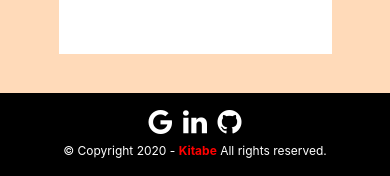
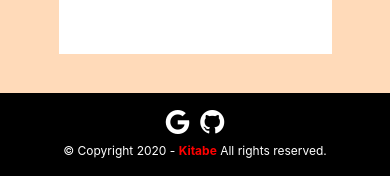
Before and after one commit to cleverpanther/Book_Recommendation_Sys_Hybrid, a Django app: page /accounts/signup/ in a window 390 px wide. Shown: the part 762-938 px from the top of the page. Run offline with Django 3.2, Linux system fonts and the light colour scheme; parts of the project's set-up code (start-up, migrations or seed data) failed here and were passed over; some libraries are stand-ins or nearby versions.

Commit message:
improved css

```diff
--- a/static/mainapp/css/genre.css
+++ b/static/mainapp/css/genre.css
@@ -139,6 +139,6 @@
      }
      .card-deck {
          padding-right: 0;
-         padding-left: 15%;
+         padding-left: 8%;
      }
  }
--- a/static/mainapp/css/index.css
+++ b/static/mainapp/css/index.css
@@ -191,7 +191,7 @@
             }
             .top-books-carousel {
                 align-items: center;
-                margin-left: -13%;
+                margin-left: -9%;
                 margin-right: -9%;
             }
         }
--- a/static/mainapp/css/layout.css
+++ b/static/mainapp/css/layout.css
@@ -158,4 +158,15 @@
                     .img-book {
                         height: 140px !important;
                     }
+                    .nav-icon-s {
+                        display: none;
+                    }
+                    .nav-link {
+                        margin-top: -2px;
+                        margin-top: -25px
+                    }
+                    .nav-link:hover {
+                        text-decoration: underline;
+                        font-weight: 100;
+                    }
                 }
--- a/templates/mainapp/layout.html
+++ b/templates/mainapp/layout.html
@@ -57,29 +57,29 @@
                     <ul class="navbar-nav text-center">
                         <li class="nav-item">
                             <a class="nav-link" href="{% url 'explore_books' %}">
-                                <i class="fa fa-search fa-2x ml-3" aria-hidden="true"></i><br>Explore
+                                <i class="nav-icon-s fa fa-search fa-2x ml-3" aria-hidden="true"></i><br>Explore
                             </a>
                         </li>
                         {% if user.is_authenticated %}
                         <li class="nav-item">
                             <a class="nav-link" href="{% url 'book_recommendations' %}">
-                                <i class="fa fa-book fa-2x ml-3" aria-hidden="true"></i><br>Your Read
+                                <i class="nav-icon-s fa fa-book fa-2x ml-3" aria-hidden="true"></i><br>Your Read
                             </a>
                         </li>
                         <li class="nav-item">
                             <a class="nav-link" href="{% url 'account_logout' %}">
-                                <i class="fa fa-sign-in fa-2x ml-3" aria-hidden="true"></i><br>Logout
+                                <i class="nav-icon-s fa fa-sign-in fa-2x ml-3" aria-hidden="true"></i><br>Logout
                             </a>
                         </li>
                         {% else %}
                         <li class="nav-item">
                             <a class="nav-link" href="{% url 'account_login' %}">
-                                <i class="fa fa-sign-in fa-2x ml-2" aria-hidden="true"></i><br>Login
+                                <i class="nav-icon-s fa fa-sign-in fa-2x ml-2" aria-hidden="true"></i><br>Login
                             </a>
                         </li>
                         <li class="nav-item">
                             <a class="nav-link" href="{% url 'account_signup' %}">
-                                <i class="fa fa-user fa-2x ml-3" aria-hidden="true"></i><br>Signup
+                                <i class="nav-icon-s fa fa-user fa-2x ml-3" aria-hidden="true"></i><br>Signup
                             </a>
                         </li>
                         {% endif %}
@@ -146,8 +146,7 @@
             <div class="footer-icon">
                 <a href="mailto:kitabeaurkahaniya@gmail.com" target="_blank"><i class="fa fa-google fa-2x"
                         aria-hidden="true"></i></a>
-                <a href="#"><i class="fa fa-linkedin fa-2x" aria-hidden="true"></i></a>
-                <a href="https://github.com/Praful932/Book-Recommendation-System"><i class="fa fa-github fa-2x"
+                <a href="https://github.com/Praful932/Kitabe"><i class="fa fa-github fa-2x"
                         aria-hidden="true"></i></a>
                 <div class=" copy pt-1">
                     <p class="text-center">&copy; Copyright 2020 - <strong>Kitabe</strong> All rights reserved.</p>
```
Also changed, not shown: static/mainapp/css/explore.css (+9 -0 lines).
